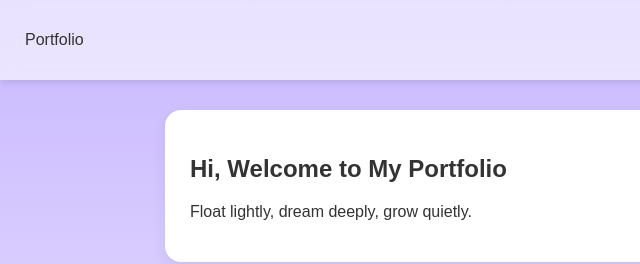
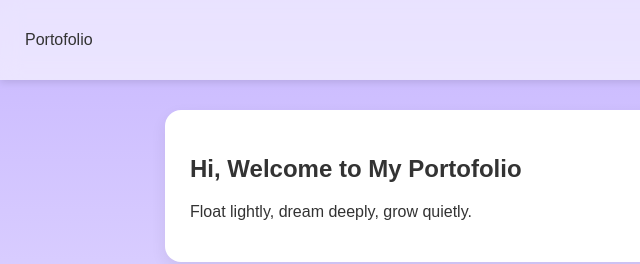
Before and after one commit to Laviria-ti/my-portfolio, a plain HTML site: page MyPortofolio.html in a window 1280 px wide. Shown: the top 264 px of the page, 0-640 px from the left. Drawn offline with Linux system fonts and the light colour scheme.

```diff
--- a/MyPortofolio.html
+++ b/MyPortofolio.html
@@ -10,7 +10,7 @@
 
     <header>
         <nav class="navbar">
-            <div class="logo">Portfolio</div>
+            <div class="logo">Portofolio</div>
 
             <!-- Hamburger -->
             <div class="hamburger" id="hamburger">
@@ -30,7 +30,7 @@
     </header>
 
     <section class="card hero fade" id="hero">
-        <h1>Hi, Welcome to My Portfolio</h1>
+        <h1>Hi, Welcome to My Portofolio</h1>
         <p>Float lightly, dream deeply, grow quietly.</p>
     </section>
 
@@ -75,7 +75,7 @@
         <h2>Contact Me</h2>
 
         <div class="contact-info slide">
-            <p><strong>Email:</strong> laviria.work@gmail.com</p>
+            <p><strong>Email:</strong> -</p>
             <!-- <p><strong>GitHub:</strong> <a href="#" target="_blank">github.com/username</a></p> -->
             <!-- <p><strong>LinkedIn:</strong> <a href="#" target="_blank">linkedin.com/in/username</a></p> -->
         </div>
```
